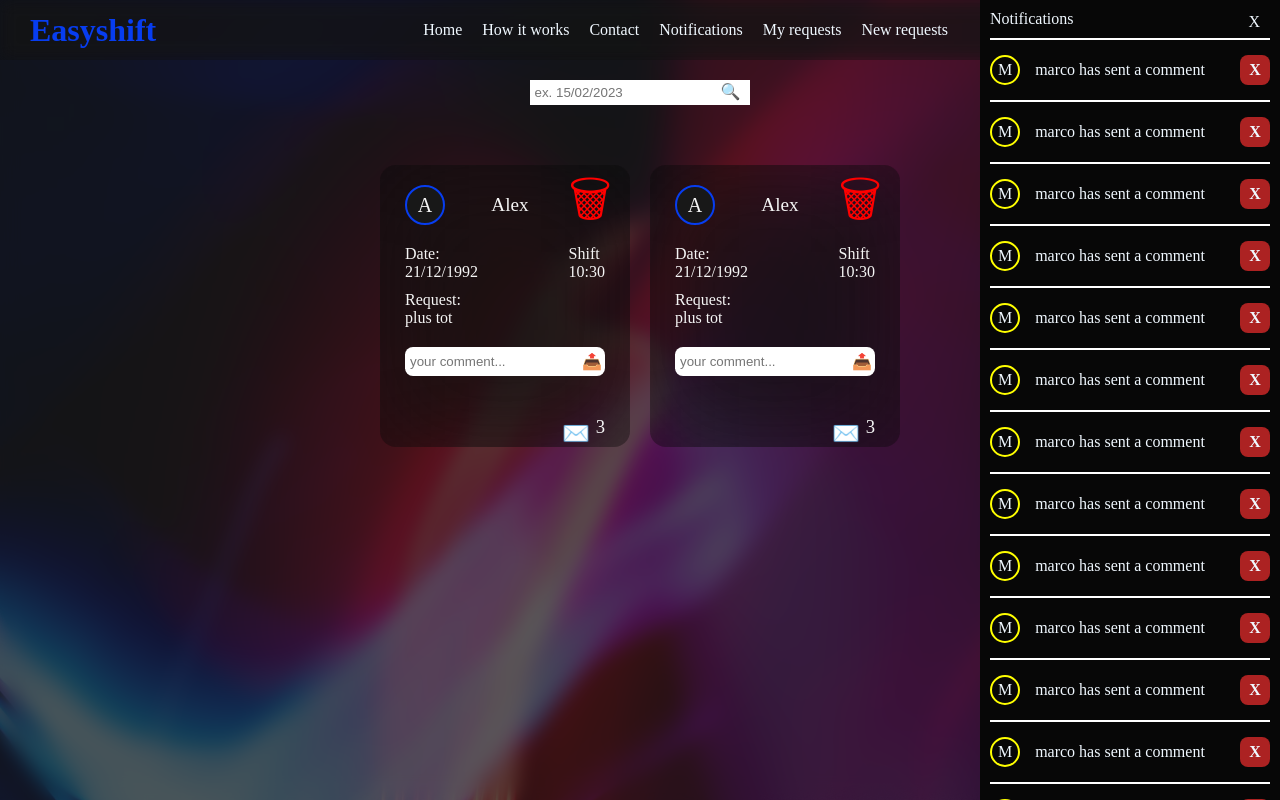
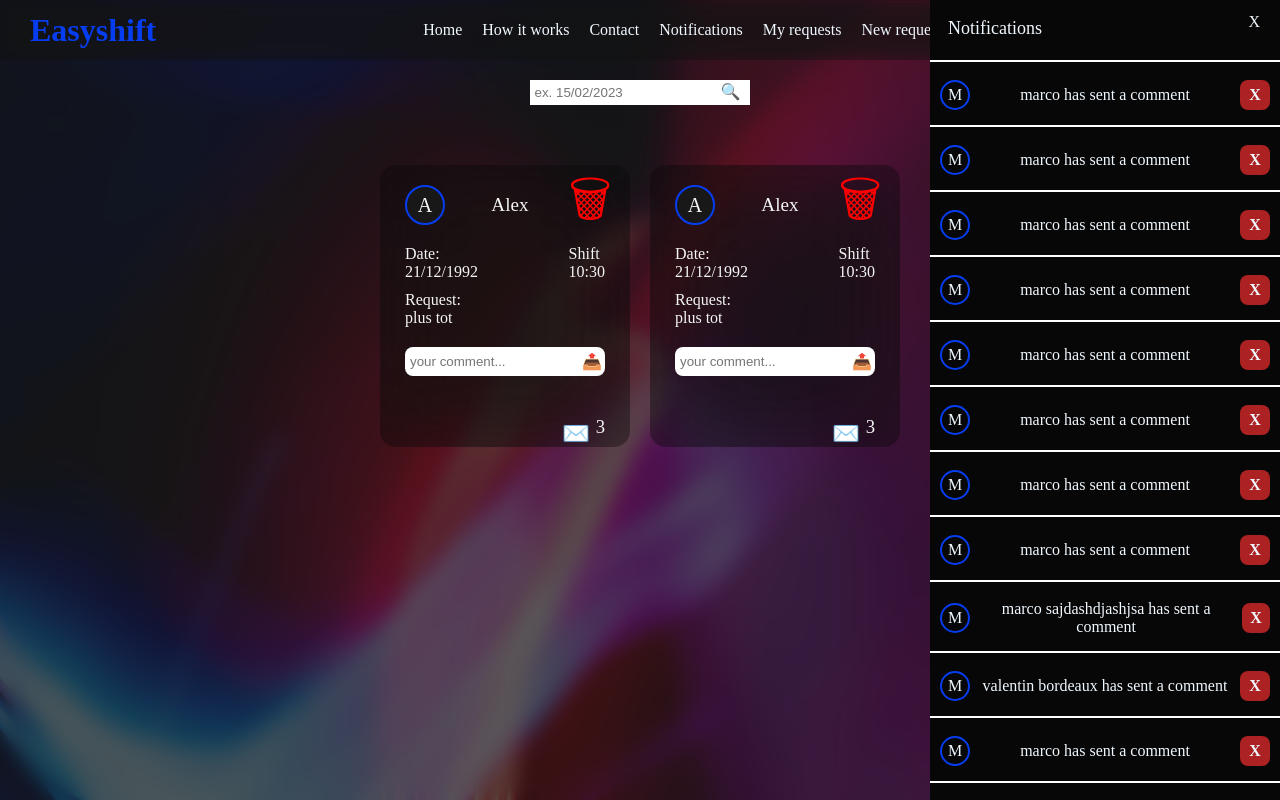
Before and after one commit to MarcoFormante/Easyshift, a plain HTML site: page home.html in a window 1280 px wide. Drawn offline with Linux system fonts and the light colour scheme.

Commit message:
modify sass Notifications , adding padding to body notification text and change color to blue for user first letter

```diff
--- a/home.html
+++ b/home.html
@@ -99,12 +99,12 @@
 </figure>
 <figure class="notification-card">
     <p class="notification-first-letter">M</p>
-    <figcaption class="notification-body">marco has sent a comment</figcaption>
+    <figcaption class="notification-body">marco sajdashdjashjsa has sent a comment</figcaption>
     <div class="delete-notification">X</div>
 </figure>
 <figure class="notification-card">
     <p class="notification-first-letter">M</p>
-    <figcaption class="notification-body">marco has sent a comment</figcaption>
+    <figcaption class="notification-body">valentin bordeaux has sent a comment</figcaption>
     <div class="delete-notification">X</div>
 </figure>
 <figure class="notification-card">
--- a/sass/_notifications.scss
+++ b/sass/_notifications.scss
@@ -3,7 +3,7 @@
     background-color: #070707;
     top: 0;
     right: 0;
-    width: 300px;
+    width: 350px;
     max-height:  100vh;
     overflow-x: hidden;
 
@@ -11,8 +11,10 @@
 
 .notification-title{
     color: aliceblue;
-    padding: 10px;
+    padding: 18px;
     float: left;
+    font-size: large;
+
 }
 
 
@@ -26,8 +28,9 @@
 }
 
 .notification-container{
-    padding: 10px ;
+
     height: fit-content;
+    margin-top: 60px;
 }
 
 
@@ -40,22 +43,25 @@ figure.notification-card {
     color: aliceblue;
     @include flex(row,center,space-between,none);
     border-top: 2px solid white;
-    padding-top: 15px;
+    padding-top: 18px;
     padding-bottom: 15px;
-    clear: both;
+    padding-left: 10px;
+    padding-right: 10px;
+
 }
 
 .notification-first-letter{
 border-radius: 50%;
 flex-shrink: 0;
-border: 2px solid yellow;
+border: 2px solid $brand-color;
 width: 30px;
 height: 30px;
 @include flex(row,center,center,none);
 }
 
 figcaption.notification-body{
-    margin-right: 20px;
+   padding: 0 10px;
+   text-align: center;
 }
 
 .delete-notification{
@@ -67,4 +73,5 @@ figcaption.notification-body{
     font-weight: 900;
     font-style: normal;
     cursor: pointer;
+
 }
```
Also changed, not shown: main.css, 1 other file.
